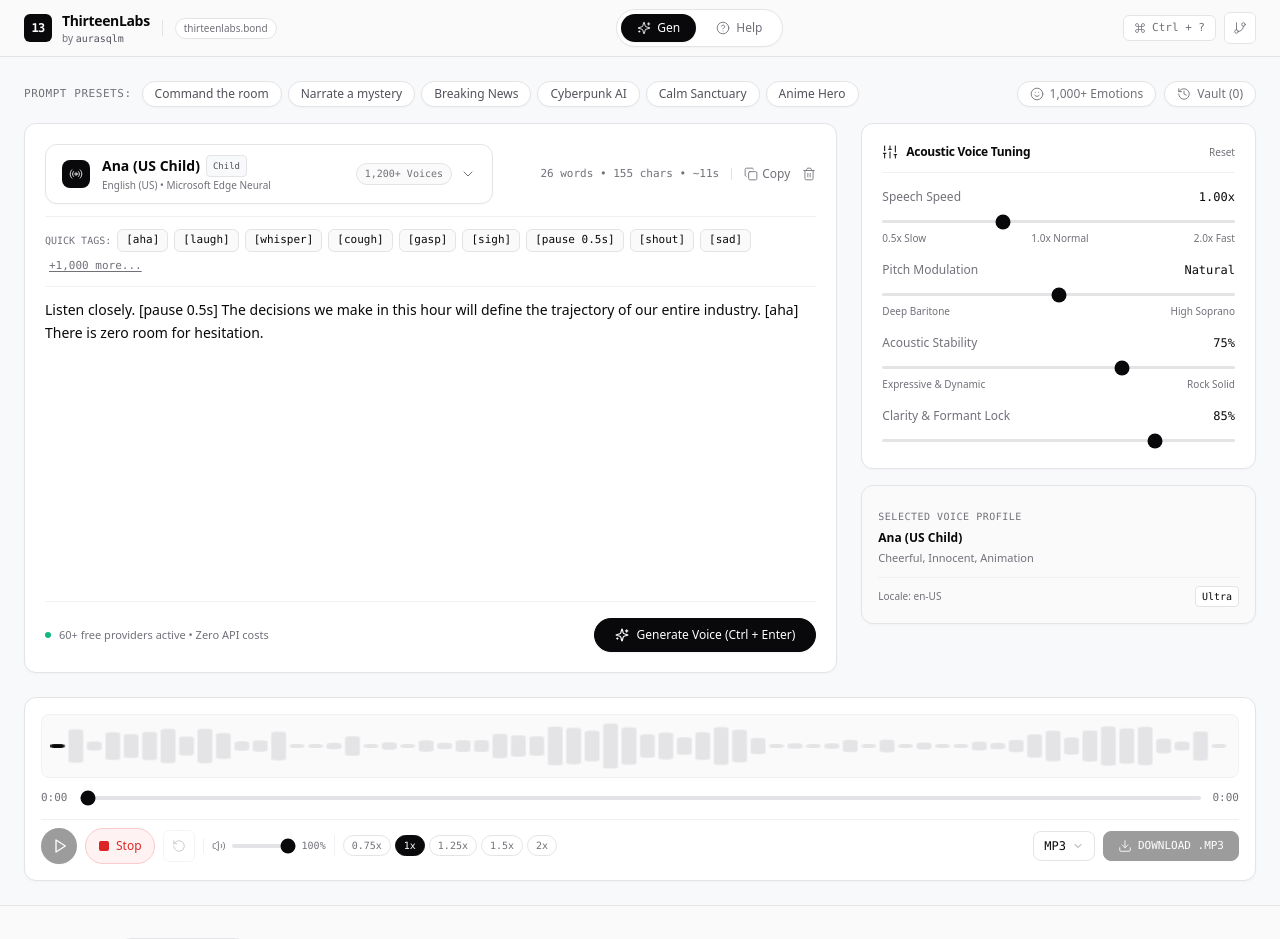
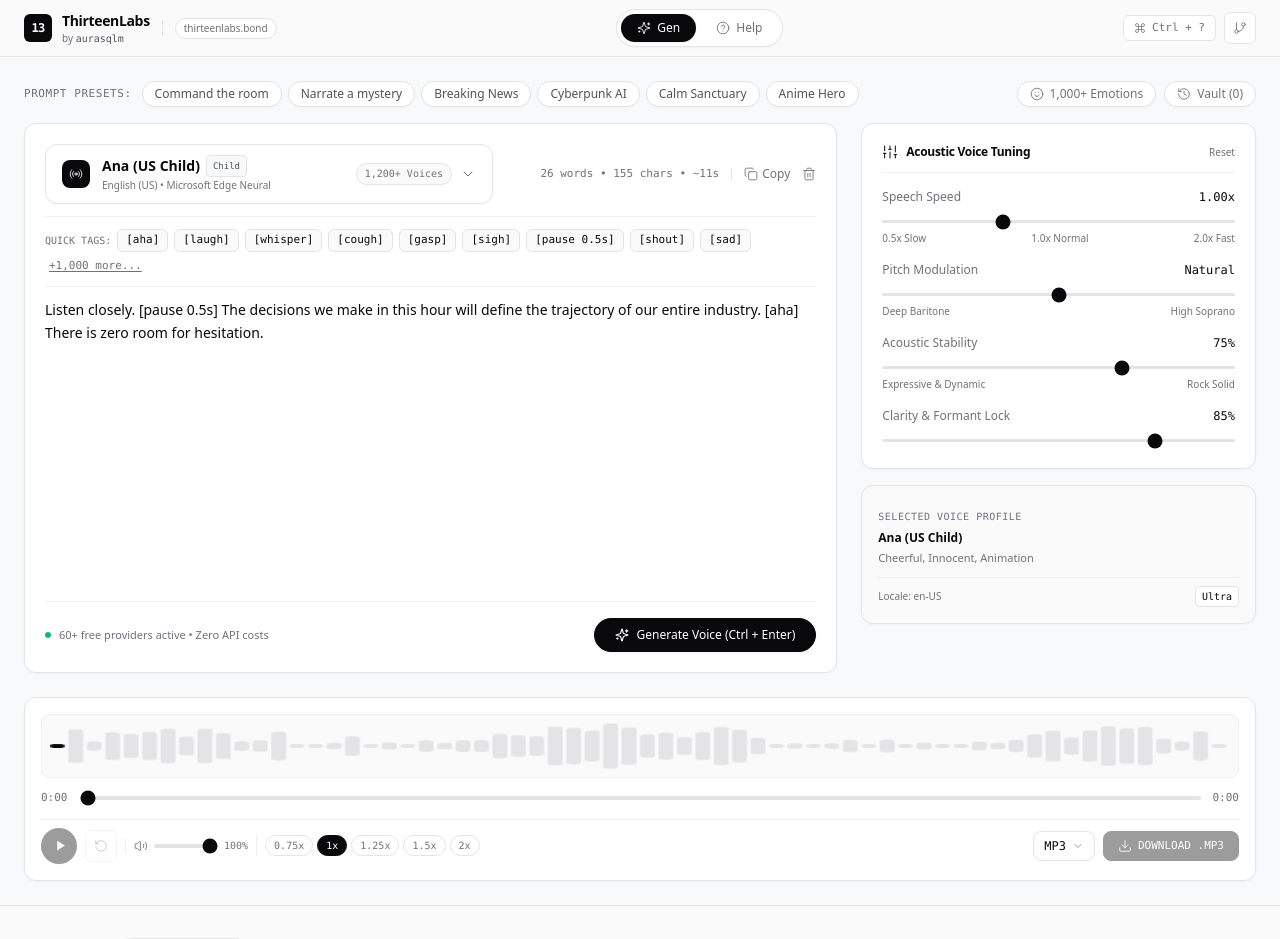
Before and after one commit to aurasqlm/thirteenlabs, a Next.js app: page / in a window 1280 px wide. Shown: the top 939 px of the page. Built offline with nearby package versions, Linux system fonts and the light colour scheme.

Commit message:
feat: unified Play/Pause toggle with sleek rounded bars and removed separate stop button

```diff
--- a/src/components/WaveformVisualizer.tsx
+++ b/src/components/WaveformVisualizer.tsx
@@ -1,7 +1,7 @@
 'use client';
 
 import React, { useEffect, useRef, useState } from 'react';
-import { Play, Pause, Square, RotateCcw, Download, Volume2, VolumeX, ChevronDown, Check } from 'lucide-react';
+import { RotateCcw, Download, Volume2, VolumeX, ChevronDown, Check } from 'lucide-react';
 import { AudioFormat } from '@/types';
 import { triggerDownload } from '@/lib/audioEngine';
 
@@ -89,31 +89,27 @@
     };
   }, [audioUrl]);
 
-  // Handle play/pause
+  // Handle play / stop toggle
   const togglePlay = () => {
-    if (!audioRef.current) return;
     if (isPlaying) {
-      audioRef.current.pause();
+      // Immediate stop / pause
+      if (audioRef.current) {
+        audioRef.current.pause();
+      }
+      if (typeof window !== 'undefined' && 'speechSynthesis' in window) {
+        window.speechSynthesis.cancel();
+      }
       setIsPlaying(false);
+      if (onStopAll) onStopAll();
     } else {
+      if (!audioRef.current) return;
+      if (typeof window !== 'undefined' && 'speechSynthesis' in window) {
+        window.speechSynthesis.cancel();
+      }
       audioRef.current.playbackRate = playbackSpeed;
       audioRef.current.volume = Math.min(1.0, volume);
       audioRef.current.play().then(() => setIsPlaying(true)).catch(console.error);
     }
-  };
-
-  // Immediate STOP button (stops both Audio element and Web Speech API synthesis)
-  const handleStop = () => {
-    if (audioRef.current) {
-      audioRef.current.pause();
-      audioRef.current.currentTime = 0;
-    }
-    if (typeof window !== 'undefined' && 'speechSynthesis' in window) {
-      window.speechSynthesis.cancel();
-    }
-    setIsPlaying(false);
-    setCurrentTime(0);
-    if (onStopAll) onStopAll();
   };
 
   // Change speed
@@ -242,28 +238,25 @@
       <div className="flex flex-wrap items-center justify-between gap-3 pt-2 border-t border-studio-borderSoft">
         {/* Left: Playback controls, Stop button, Volume & Speed */}
         <div className="flex flex-wrap items-center gap-2">
-          {/* Main Play/Pause Button */}
+          {/* Main Play / Pause (Stop) Button: Transforms to sleek || icon during playback */}
           <button
             onClick={togglePlay}
             disabled={!audioUrl || isLoading}
             className="flex h-9 w-9 items-center justify-center rounded-full bg-studio-obsidian text-studio-white shadow-studio-btn transition-all duration-100 ease-studio-squash hover:-translate-y-0.5 hover:bg-studio-obsidianHover hover:shadow-studio-hover active:scale-[0.97] disabled:opacity-40 disabled:pointer-events-none"
-            title={isPlaying ? 'Pause (Ctrl + Space)' : 'Play (Ctrl + Space)'}
+            title={isPlaying ? 'Stop / Pause (Ctrl + Space)' : 'Play (Ctrl + Space)'}
           >
             {isPlaying ? (
-              <Pause className="h-4 w-4 stroke-[2]" />
+              // Sleek, modern rounded pause || icon
+              <svg width="13" height="13" viewBox="0 0 24 24" fill="currentColor">
+                <rect x="5" y="3" width="4.5" height="18" rx="2.25" />
+                <rect x="14.5" y="3" width="4.5" height="18" rx="2.25" />
+              </svg>
             ) : (
-              <Play className="h-4 w-4 stroke-[2] ml-0.5" />
+              // Sleek play > icon
+              <svg width="13" height="13" viewBox="0 0 24 24" fill="currentColor" className="ml-0.5">
+                <polygon points="6 3 20 12 6 21 6 3" />
+              </svg>
             )}
-          </button>
-
-          {/* STOP BUTTON: Stops all audio and synthesis immediately */}
-          <button
-            onClick={handleStop}
-            className="flex h-9 items-center space-x-1.5 rounded-full border border-red-200 bg-red-50 px-3 text-xs font-medium text-red-600 transition-colors hover:bg-red-100 active:scale-95"
-            title="Stop playback immediately"
-          >
-            <Square className="h-3 w-3 fill-current" />
-            <span>Stop</span>
           </button>
 
           {/* Replay Button */}
```
